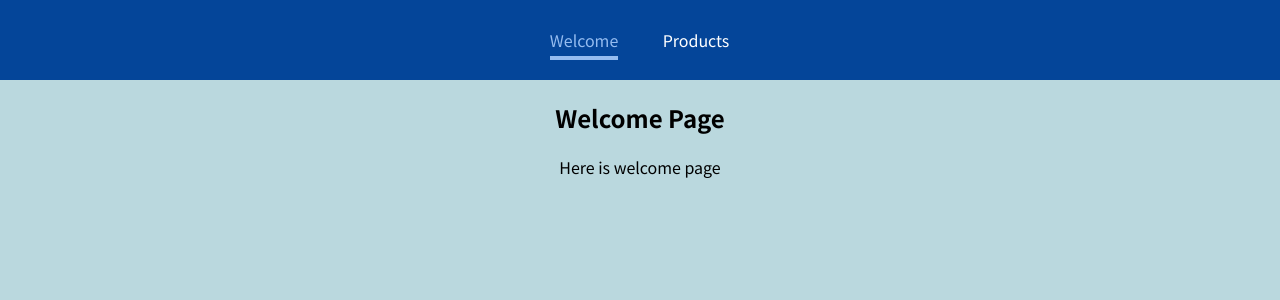
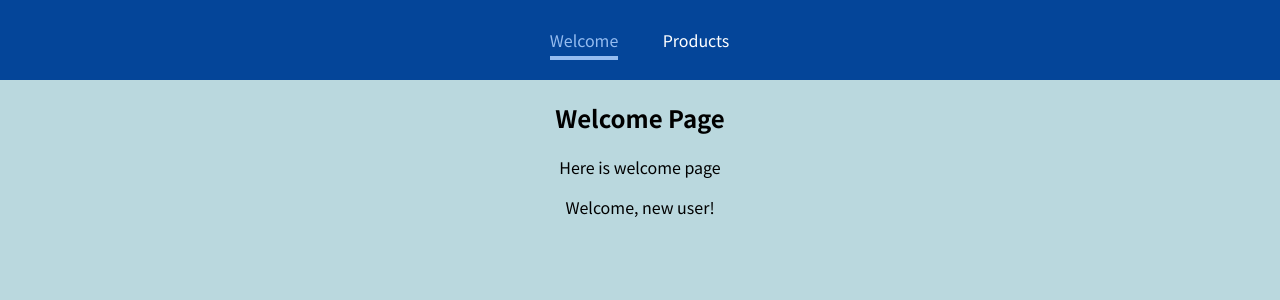
Before and after one commit to codecygen/066-React-Router, a React (Create React App) app: page /welcome/new-user in a window 1280 px wide. Shown: the top 300 px of the page. Built offline with nearby package versions, Linux system fonts and the light colour scheme.

Commit message:
redirect component covered

```diff
--- a/src/App.js
+++ b/src/App.js
@@ -5,7 +5,8 @@
 // In order to prevent that, import switch component and use it to wrap elements.
 // With that component, only a single component will be loaded that exactly matches
 // with the exact link.
-import { Route, Switch } from "react-router-dom";
+// React-Router-Redirect-Link
+import { Route, Switch, Redirect } from "react-router-dom";
 
 // React-Router-DOM
 import Welcome from "./pages/Welcome";
@@ -26,6 +27,14 @@
       <main>
         {/* React-Router-Only-Load-Single-Link-Location-Switch-Component */}
         <Switch>
+
+          {/* React-Router-Redirect-Link */}
+          {/* When you redirect link, link will appear as */}
+          {/* localhost:3000/welcome even if you click on localhost:3000/ */}
+          <Route path="/" exact>
+            <Redirect to="/welcome" />
+          </Route>
+
           {/* React-Router-DOM */}
           <Route path="/welcome">
             <Welcome />
--- a/src/pages/Welcome.js
+++ b/src/pages/Welcome.js
@@ -1,10 +1,21 @@
 import React from 'react';
+
+// React-Router-DOM
+import { Route } from 'react-router-dom';
 
 const Welcome = () => {
   return (
     <section>
       <h1>Welcome Page</h1>
       <p>Here is welcome page</p>
+
+      {/* React-Router-DOM */}
+      {/* React-Router-Loading-Specific-Path-Content */}
+      {/* Here you can load the content of the welcome page if the  */}
+      {/* /welcome/new-user got clicked */}
+      <Route path="/welcome/new-user">
+        <p>Welcome, new user!</p>
+      </Route>
     </section>
   );
 };
```
Also changed, not shown: 2 other files (tests, documents, lock files or other folders).
